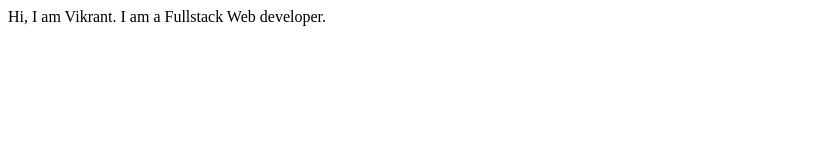
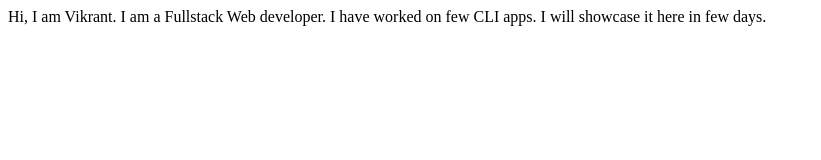
Before and after one commit to patilVikrant/vikrant-patil-portfolio, a plain HTML site: page index.html in a window 1280 px wide. Shown: the whole page, without its empty margins (0-821 px from the left). Drawn offline with Linux system fonts and the light colour scheme.

Commit message:
Update  - add project details

```diff
--- a/index.html
+++ b/index.html
@@ -8,5 +8,6 @@
 <body>
     Hi, I am Vikrant.
     I am a Fullstack Web developer.
+    I have worked on few CLI apps. I will showcase it here in few days.
 </body>
 </html>
```
